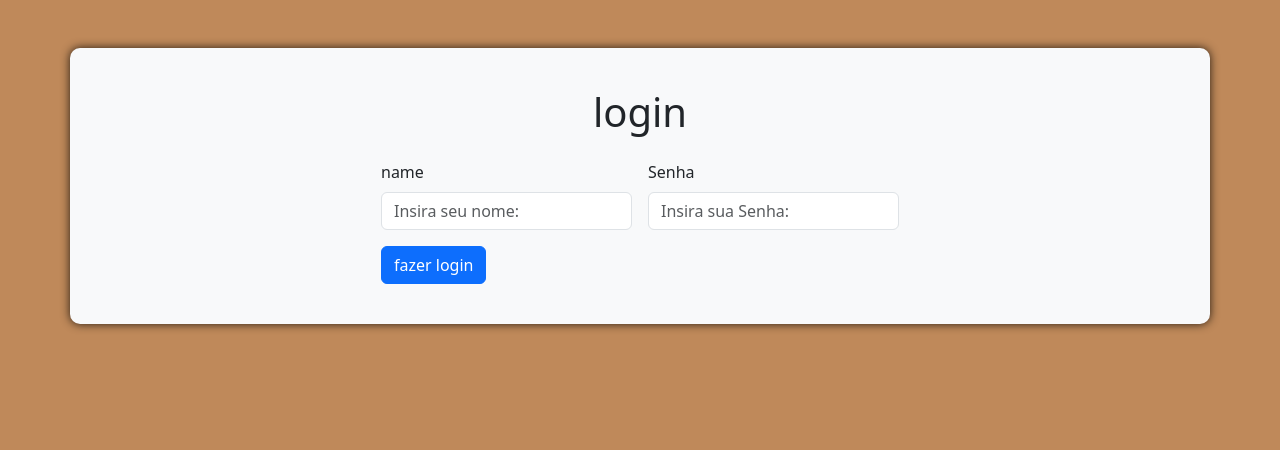
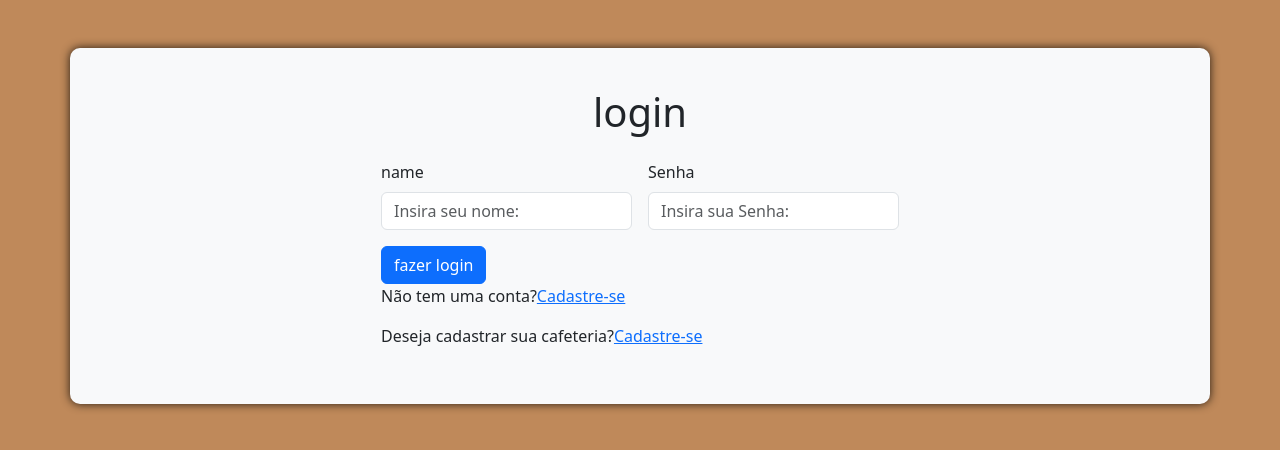
Before and after one commit to FelipeNMorgado/Tem_cafe, a Django app: page / in a window 1280 px wide. Shown: the top 450 px of the page. Run offline with Django 5.2, Linux system fonts and the light colour scheme; parts of the project's set-up code (start-up, migrations or seed data) failed here and were passed over.

Commit message:
Adicionando uma forma de acessar a aba de cadastro a partir do login

```diff
--- a/Ctem_cafe/templates/login.html
+++ b/Ctem_cafe/templates/login.html
@@ -40,6 +40,8 @@
                     <button type="submit" class="btn btn-primary">fazer login</button>
                 </div>
             </form>
+            <p>Não tem uma conta?<a href = "{% url 'cadastro_cliente' %}">Cadastre-se<a><p>
+            <p>Deseja cadastrar sua cafeteria?<a href = "{% url 'cadastro' %}">Cadastre-se<a><p>
         </div>
     </div>
 </div>
```
